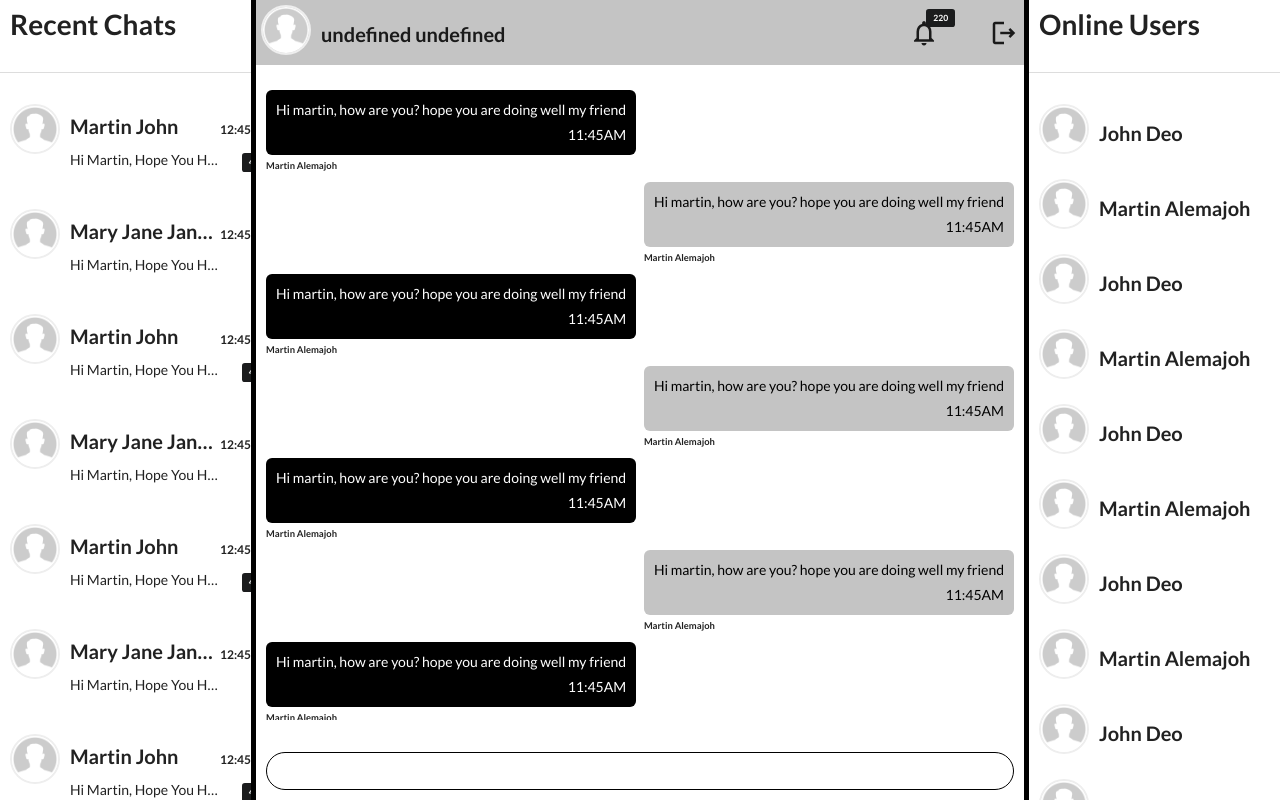
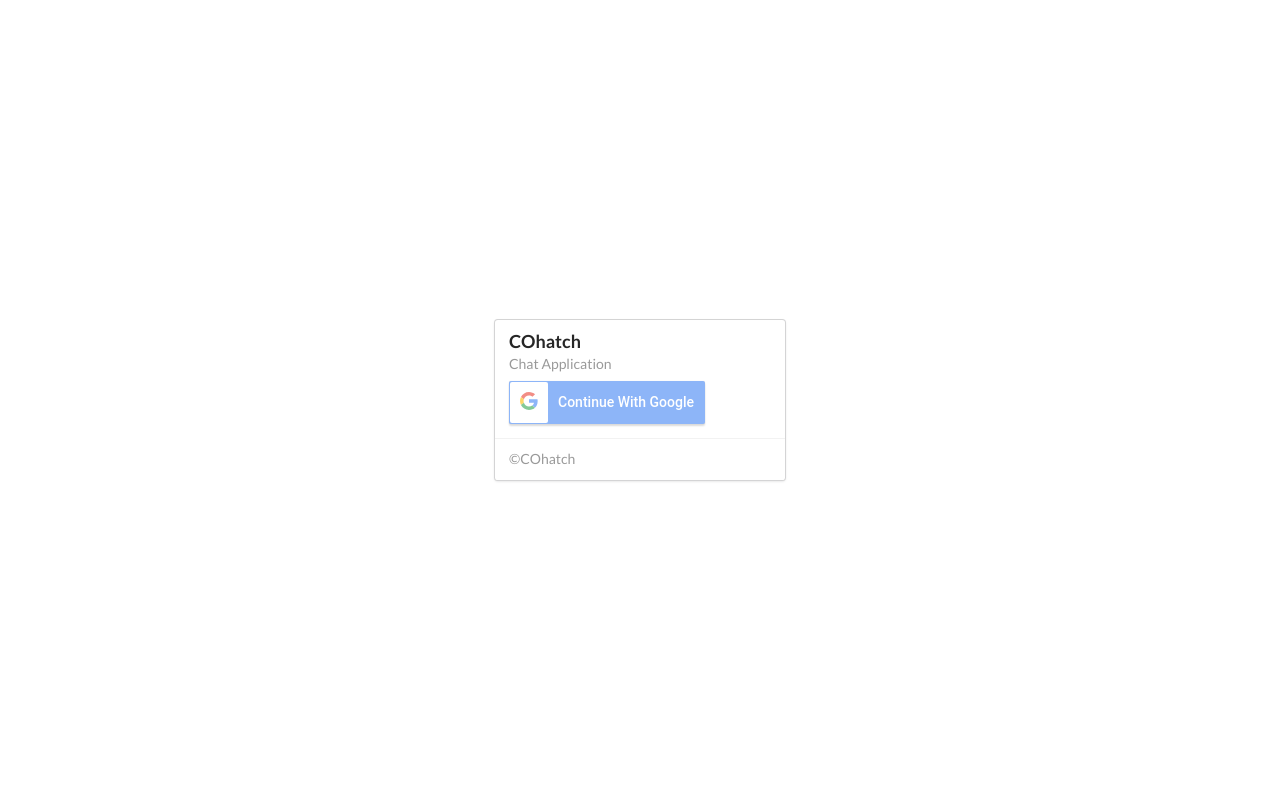
Before and after one commit to martin-alem/cohatch-notification-frontend, a React (Create React App) app: page / in a window 1280 px wide. Shown: the top 802 px of the page. Built offline with nearby package versions, Linux system fonts and the light colour scheme.

Commit message:
added google login button

```diff
--- a/package.json
+++ b/package.json
@@ -8,6 +8,8 @@
     "@testing-library/user-event": "^13.5.0",
     "react": "^17.0.2",
     "react-dom": "^17.0.2",
+    "react-google-login": "^5.2.2",
+    "react-router-dom": "^5.3.0",
     "react-scripts": "5.0.0",
     "web-vitals": "^2.1.4"
   },
--- a/src/components/app/App.js
+++ b/src/components/app/App.js
@@ -1,12 +1,18 @@
 import React from "react";
 import "./App.css";
+import { Route, Switch } from "react-router-dom";
 import Home from "./../../pages/home/Home";
+import Login from "./../../pages/login/Login";
 
 class App extends React.Component {
   render() {
     return (
       <div className="App">
-        <Home />
+        <Switch>
+          <Route path="/" exact component={Login} />
+          <Route path="/home" exact component={Home} />
+        </Switch>
+        <Login />
       </div>
     );
   }
--- a/src/index.js
+++ b/src/index.js
@@ -1,11 +1,14 @@
 import React from "react";
 import ReactDOM from "react-dom";
+import { BrowserRouter } from "react-router-dom";
 import "./index.css";
 import App from "./components/app/App";
 
 ReactDOM.render(
   <React.StrictMode>
-    <App />
+    <BrowserRouter>
+      <App />
+    </BrowserRouter>
   </React.StrictMode>,
   document.getElementById("root")
 );
--- /dev/null
+++ b/src/pages/login/Login.css
@@ -0,0 +1,13 @@
+.Login {
+  width: 100vw;
+  height: 100vh;
+  display: flex;
+  justify-content: center;
+  align-items: center;
+}
+
+.Login-container {
+  width: 30rem;
+  height: 30rem;
+  border: 1px solid #000;
+}
--- /dev/null
+++ b/src/pages/login/Login.js
@@ -0,0 +1,37 @@
+import React from "react";
+import GoogleLogin from "react-google-login";
+import "./Login.css";
+
+class Login extends React.Component {
+  onSuccess = token => {
+    console.log(token);
+  };
+
+  onFailure = error => {};
+  render() {
+    return (
+      <div className="Login">
+        <div className="ui card">
+          <div className="content">
+            <div className="header">COhatch</div>
+            <div className="meta">Chat Application</div>
+            <div className="description">
+              <GoogleLogin
+                clientId={process.env.REACT_APP_GOOGLE_CLIENT_ID}
+                buttonText="Continue With Google"
+                onSuccess={this.onSuccess}
+                onFailure={this.onFailure}
+                theme="dark"
+                responseType="token"
+                cookiePolicy={"single_host_origin"}
+              />
+            </div>
+          </div>
+          <div className="extra content">&copy;COhatch</div>
+        </div>
+      </div>
+    );
+  }
+}
+
+export default Login;
```
Also changed, not shown: 2 other files (tests, documents, lock files or other folders).
